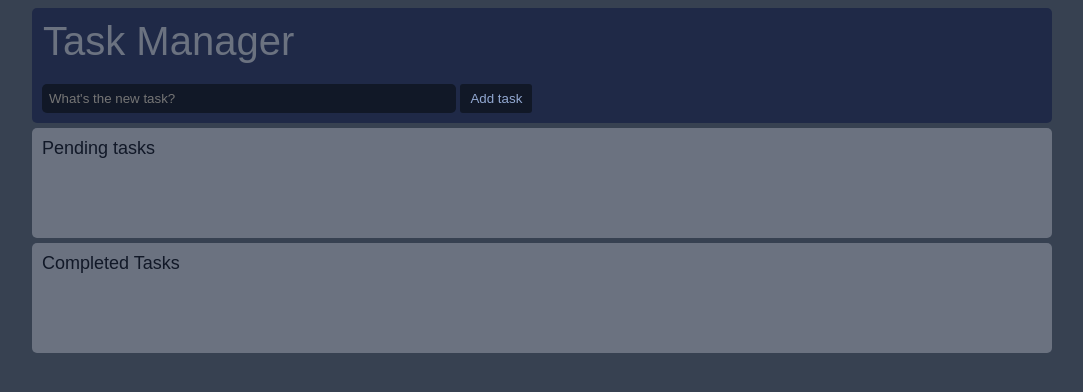
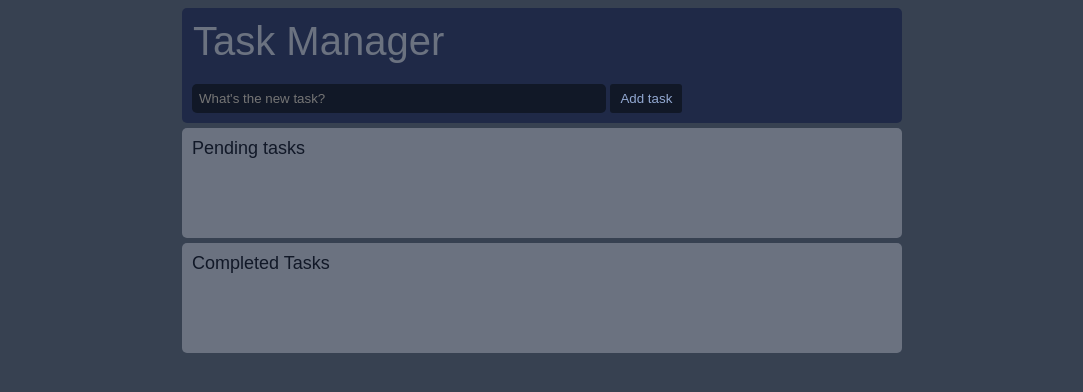
Before and after one commit to AfthabEK/Minimalistic-Task-Manager, a plain HTML site: page index.html in a window 1280 px wide. Shown: the whole page, without its empty margins (98-1181 px from the left). Drawn offline with Linux system fonts and the light colour scheme; a web font is replaced by a local one.

Commit message:
reduced width of contet

```diff
--- a/index.css
+++ b/index.css
@@ -29,7 +29,7 @@ header {
   color: var(--light);
   background-color: #1f2947;
   border-radius: 5px;
-  max-width: 1000px;
+  max-width: 700px;
   margin: 0 auto;
 }
 .titleclass {
@@ -64,7 +64,7 @@ header {
 
 .pendingdiv,
 .completeddiv {
-  max-width: 1020px;
+  max-width: 720px;
   margin: 5px auto;
   min-height: 100px;
   font-size: large;
```
